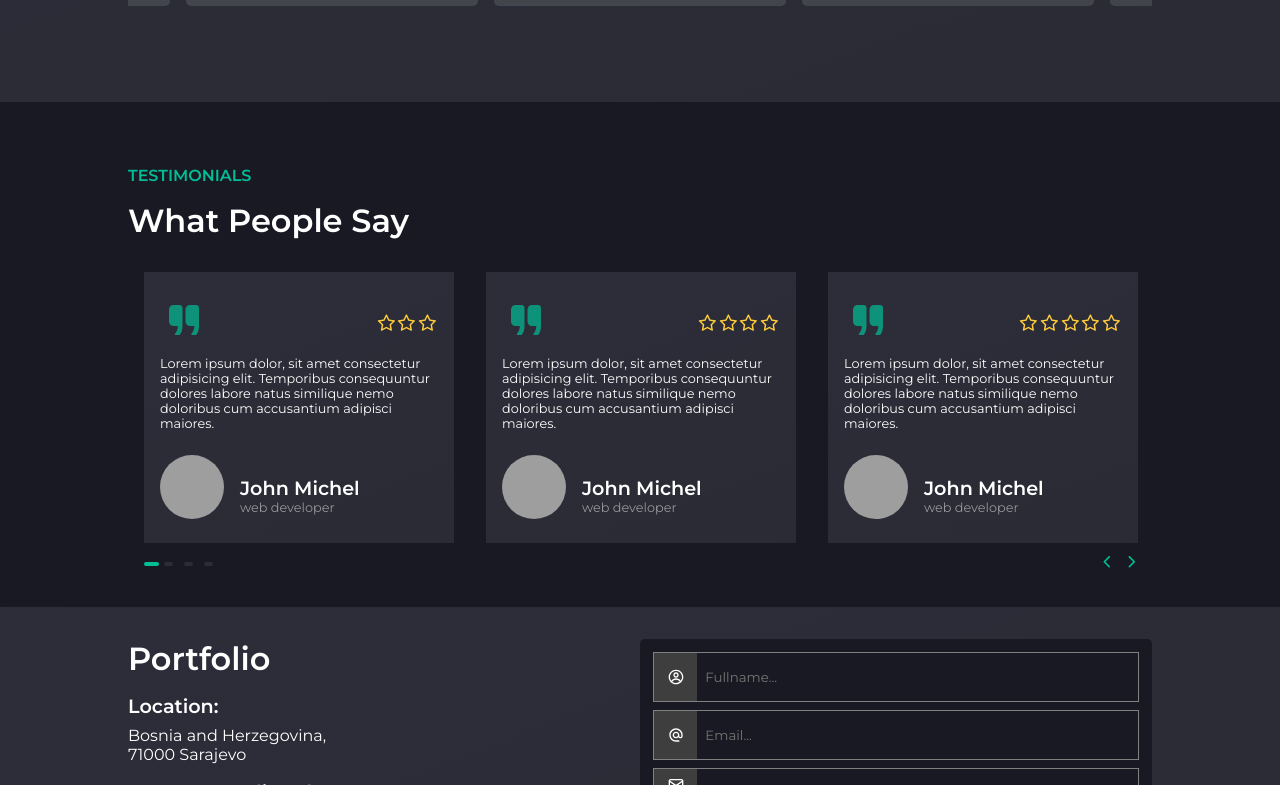
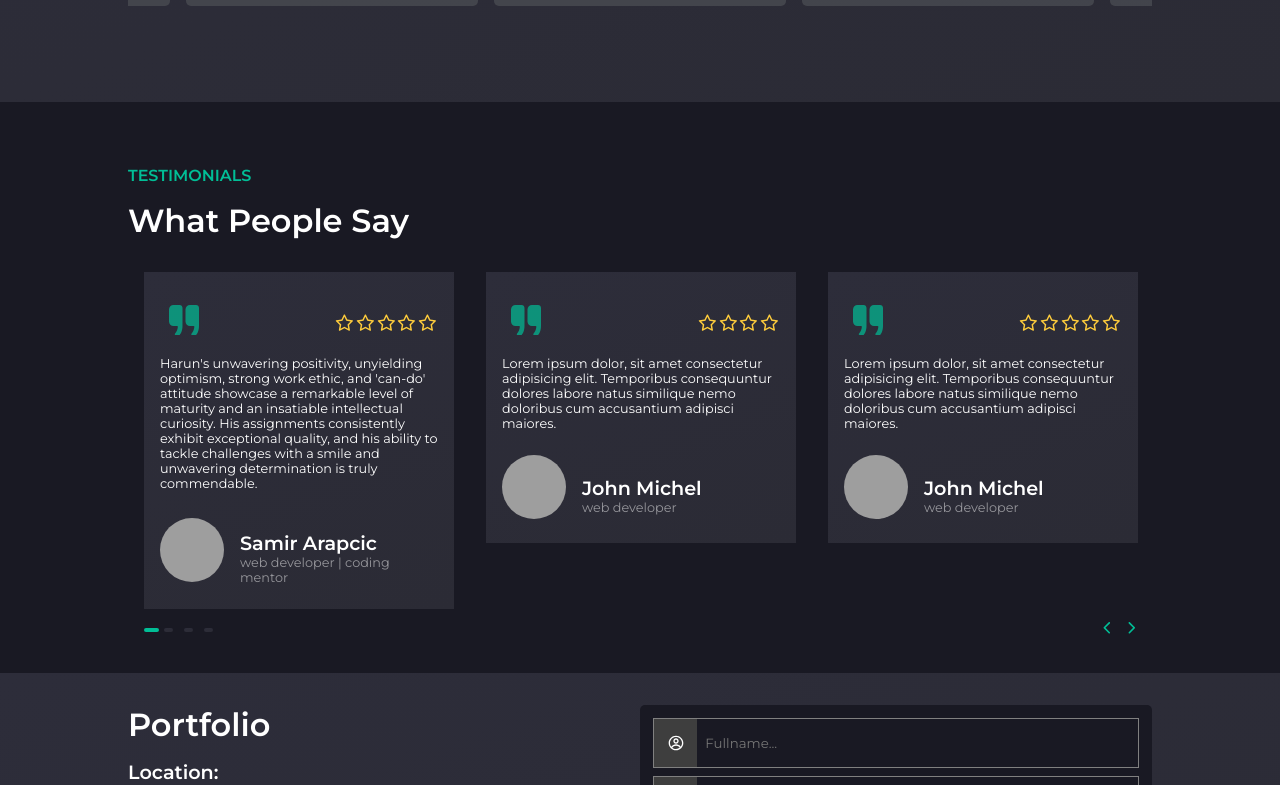
Before and after one commit to harun-hadzagic/portofolio, a React (Create React App) app: page / in a window 1280 px wide. Shown: the part 2005-2790 px from the top of the page. Built offline with nearby package versions, Linux system fonts and the light colour scheme; grey boxes are pictures that could not be loaded; the HTML template or start-up script is replaced by a standard one.

Commit message:
adding one testamonial

```diff
--- a/src/components/Clients/ClientSlider.jsx
+++ b/src/components/Clients/ClientSlider.jsx
@@ -4,7 +4,10 @@ import {IoIosQuote} from "react-icons/io";
 import {AiOutlineStar} from "react-icons/ai";
 
 const ClientSlider = (props) => {
-    const {name, position, img_url, stars, disc} = props.item;
+    const {name, position, img_url, stars, disc, link} = props.item;
+    const navigateToPerson = ()=>{
+        window.open(link)
+    }
   return (
     <Container>
         <Header>
@@ -20,7 +23,7 @@ const ClientSlider = (props) => {
         <Body>
             {disc}
         </Body>
-        <Footer>
+        <Footer style={{cursor: "pointer"}} onClick={navigateToPerson}>
             <img src={img_url} alt={name} />
             <div className="details">
                 <h1>{name}</h1>
--- a/src/components/Clients/Clients.jsx
+++ b/src/components/Clients/Clients.jsx
@@ -7,12 +7,12 @@ import { Slide } from 'react-awesome-reveal';
 
 let clients = [
     {
-        name : "John Michel",
-        position : "web developer",
-        img_url : "https://t4.ftcdn.net/jpg/02/90/27/39/360_F_290273933_ukYZjDv8nqgpOBcBUo5CQyFcxAzYlZRW.jpg",
-        stars : 3,
-        disc : `Lorem ipsum dolor, sit amet consectetur adipisicing elit.
-        Temporibus consequuntur dolores labore natus similique nemo doloribus cum accusantium adipisci maiores.`
+        name : "Samir Arapcic",
+        position : "web developer | coding mentor",
+        img_url : "https://media.licdn.com/dms/image/C5603AQHj3G2ChOSI0A/profile-displayphoto-shrink_800_800/0/1517503652562?e=1700092800&v=beta&t=rtqBOnyWR_EAcYeIYJjJkPnJjzSBUPswG29kzKO5b-4",
+        stars : 5,
+        link: "https://www.linkedin.com/in/samir-arapcic-05964470/",
+        disc : `Harun's unwavering positivity, unyielding optimism, strong work ethic, and 'can-do' attitude showcase a remarkable level of maturity and an insatiable intellectual curiosity. His assignments consistently exhibit exceptional quality, and his ability to tackle challenges with a smile and unwavering determination is truly commendable.`
     },
     {
         name : "John Michel",
--- a/src/components/Service/Services.jsx
+++ b/src/components/Service/Services.jsx
@@ -20,15 +20,15 @@ import npm from "../../assets/images/npm.png"
 import vue from "../../assets/images/vue.svg"
 import socket from "../../assets/images/socket.png"
 import redux from "../../assets/images/redux.svg"
-
-
+import github from "../../assets/images/github.png"
+import sql from "../../assets/images/sql-server.png"
 
 
 
 
 
 const Services = () => {
-const skillsArray = [html,css,javaScript, typeScript,react, redux,vue,  nodeJs, expressjs, bootstrap,  firebase, mongoDb,socket, git,npm ]
+const skillsArray = [javaScript, typeScript,react,vue,  nodeJs,  firebase, mongoDb, sql,github,  git ,html,css,]
   return (
     <Container id="service">
       <Slide direction="down">
```
Also changed, not shown: src/assets/images/github.png (added), src/assets/images/sql-server.png (added).
